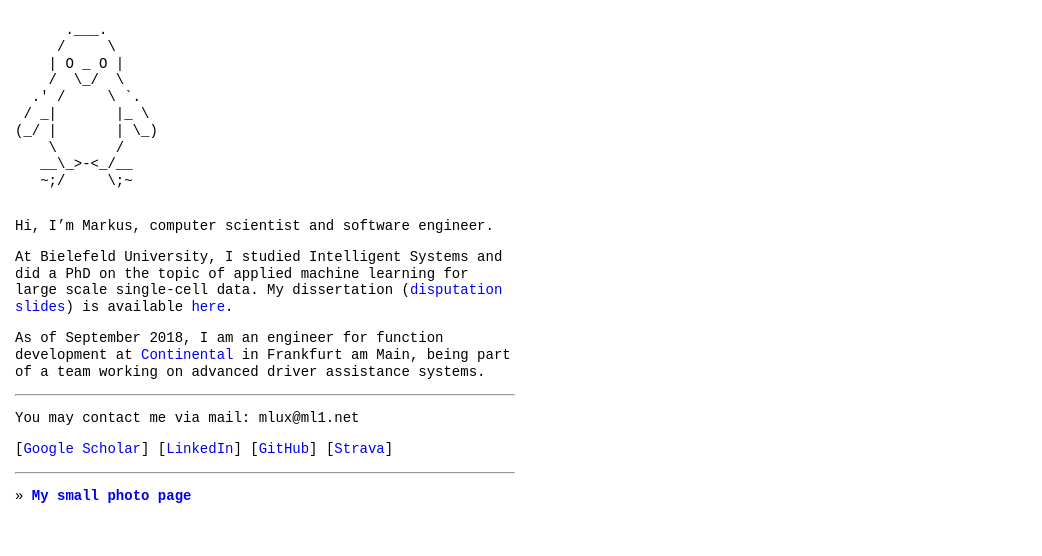
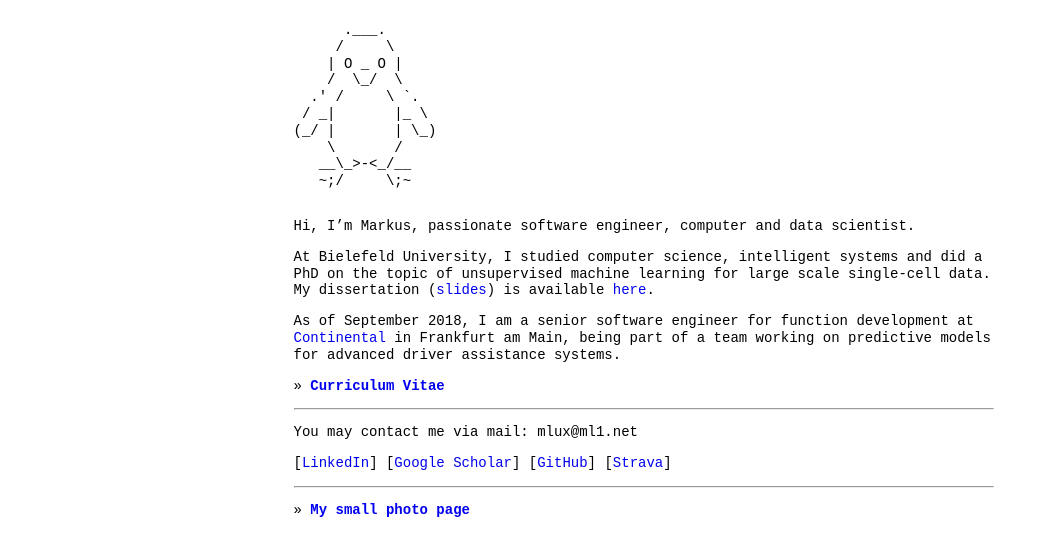
Before and after one commit to mlux86/mlux86.github.io, a Jekyll site: the page built from index.md, in a window 1280 px wide. Shown: the top 556 px of the page, without its empty margins (0-1042 px from the left). Built offline with Jekyll 4.4.1, drawn with Linux system fonts in a browser that asks for light colours; nearby versions of some CDN libraries.

Commit message:
design changes; minor updates; added CV

```diff
--- a/_includes/footer.html
+++ b/_includes/footer.html
@@ -1,2 +1,3 @@
+	</div>
 </body>
 </html>
--- a/_includes/header.html
+++ b/_includes/header.html
@@ -47,3 +47,4 @@
 	</script>
 </head>
 <body>
+	<div class="maincontent">
--- a/index.md
+++ b/index.md
@@ -3,11 +3,13 @@ layout: main
 title: Markus Lux, Frankfurt am Main
 ---
 
-Hi, I'm Markus, computer scientist and software engineer.
+Hi, I'm Markus, passionate software engineer, computer and data scientist.
 
-At Bielefeld University, I studied Intelligent Systems and did a PhD on the topic of applied machine learning for large scale single-cell data. My dissertation ([disputation slides](files/disputation.pdf)) is available [here](https://pub.uni-bielefeld.de/publication/2919673).
+At Bielefeld University, I studied computer science, intelligent systems and did a PhD on the topic of unsupervised machine learning for large scale single-cell data. My dissertation ([slides](files/disputation.pdf)) is available [here](https://pub.uni-bielefeld.de/publication/2919673).
 
-As of September 2018, I am an engineer for function development at [Continental](https://www.continental-corporation.com/en) in Frankfurt am Main, being part of a team working on advanced driver assistance systems.
+As of September 2018, I am a senior software engineer for function development at [Continental](https://www.continental-corporation.com/en) in Frankfurt am Main, being part of a team working on predictive models for advanced driver assistance systems.
+
+&raquo; [**Curriculum Vitae**](/files/cv.pdf)
 
 <hr/>
 
@@ -15,7 +17,7 @@ You may contact me via mail: m<span style="display: none">AS=)§("</span>l<span
 none">dz8(-lq</span>u<span style="display: none">%$Wao</span>x@ml<span style="display:
 none">=AD"!fa</span>1.net
 
-[[Google Scholar](https://scholar.google.de/citations?user=qUFFeisAAAAJ)]   [[LinkedIn](https://www.linkedin.com/in/markus-lux-a88058107/)]   [[GitHub](https://github.com/mlux86)]   [[Strava](https://www.strava.com/athletes/34893363)]
+[[LinkedIn](https://www.linkedin.com/in/dr-markus-lux-a88058107/)]   [[Google Scholar](https://scholar.google.de/citations?user=qUFFeisAAAAJ)]   [[GitHub](https://github.com/mlux86)]   [[Strava](https://www.strava.com/athletes/34893363)]
 
 <hr/>
 
--- a/style.css
+++ b/style.css
@@ -3,6 +3,12 @@ body {
     font-family: Monospace;
     font-size: 14px;
     line-height: 1.2;
+}
+
+.maincontent {
+    max-width: 700px;
+    margin: auto;
+    border-left: 1px;
 }
 
 a {
@@ -47,10 +53,6 @@ div.image caption {
     font-size: 12px;
 }
 
-#main {
-    width: 500px;
-}
-
 #post-penguin {
     float: left;
     width: 200px;
```
Also changed, not shown: 1 other file.
